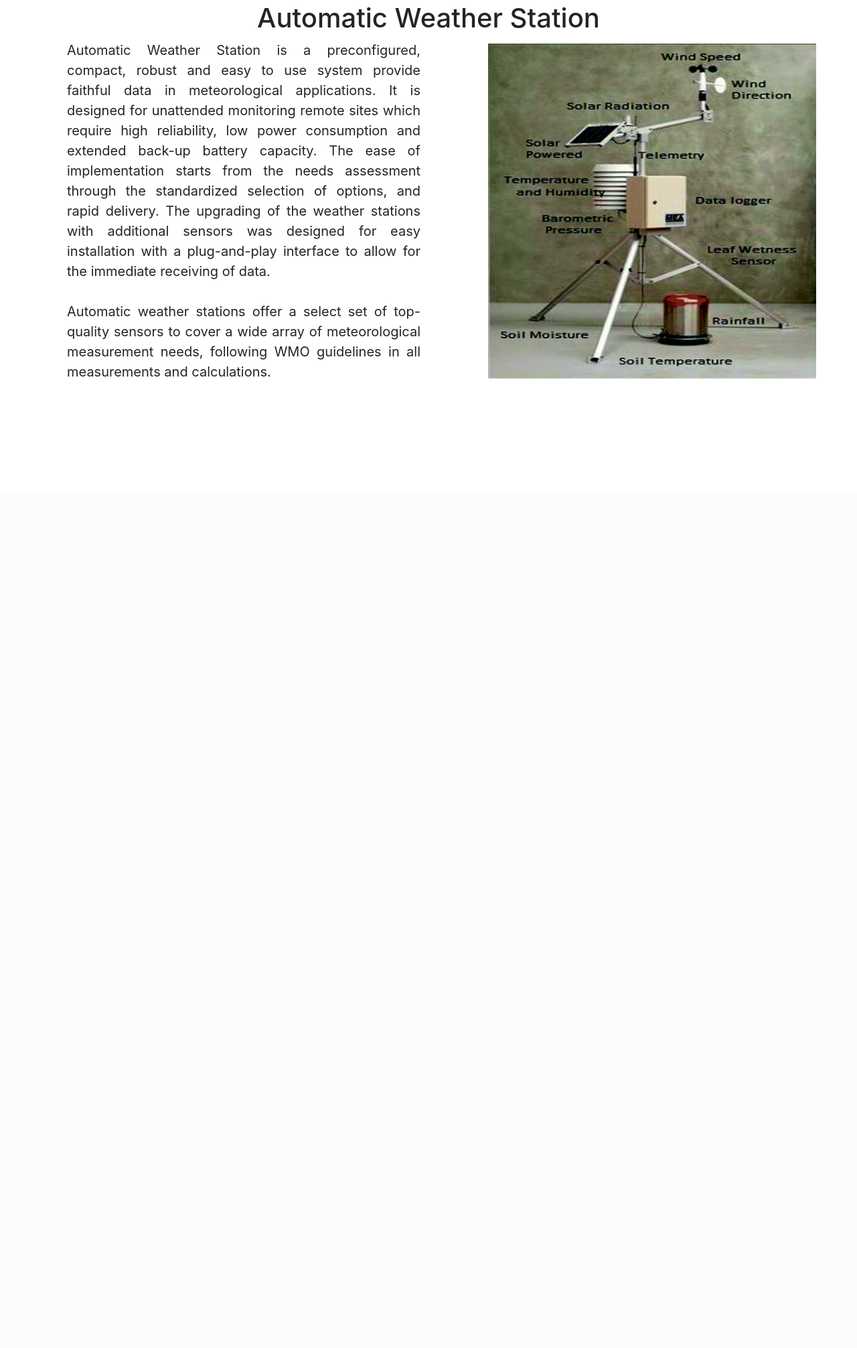
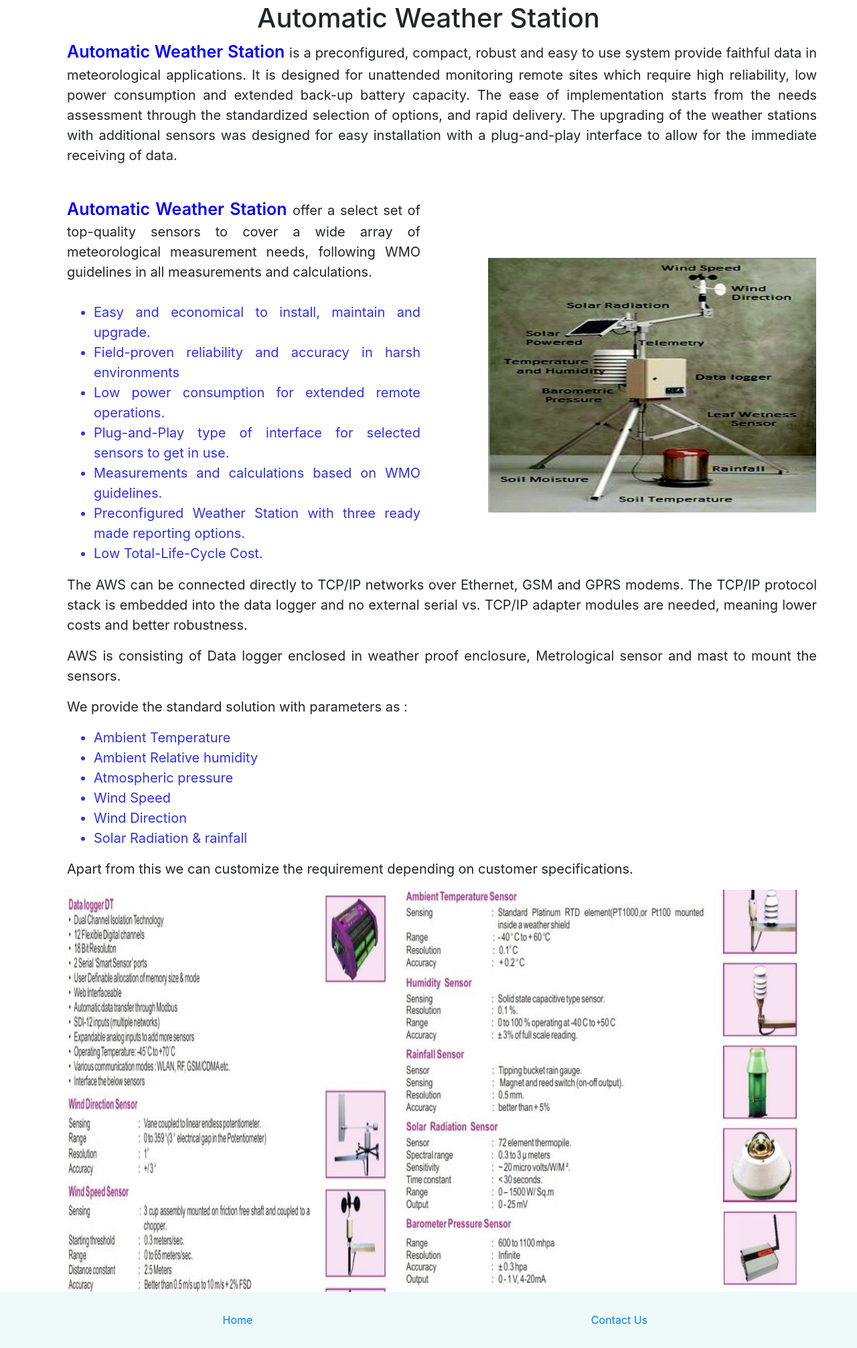
Before and after one commit to NamanMalhotra2912/AHD-India, a PHP site: page /Weather.html in a window 1280 px wide. Shown: the part 67-2079 px from the top of the page at 67% size. Before the commit the page ends 632 px from the top, so only its background shows below. Run offline with PHP 8.4, Linux system fonts and the light colour scheme; lists and menus that the app fills with data are empty.

Commit message:
Added new feature to web

```diff
--- a/Weather.html
+++ b/Weather.html
@@ -68,44 +68,109 @@
         Automatic Weather Station
     </h1>
 </div>
+<div class="paraWeather">
+  <p class="para">
+  <span class="Automatic">  Automatic Weather Station </span>is a preconfigured, compact, robust and easy to use system provide faithful data in meteorological applications. It is designed for unattended monitoring remote sites which require high reliability, low power consumption and extended back-up battery capacity. The ease of implementation starts from the needs assessment through the standardized selection of options, and rapid delivery. The upgrading of the weather stations with additional sensors was designed for easy installation with a plug-and-play interface to allow for the immediate receiving of data.<br><br>
+  </p>
+</div>
+<div class="tableWeather">
+    <table class="weather">
+        <tr>
+          <td class="weather1">
+            <span class="Automatic">Automatic Weather Station </span> offer a select set of top-quality sensors to cover a wide array of meteorological measurement needs, following WMO guidelines in all measurements and calculations.<br><br>
+                <ul class="list">
+                  <li>
+                    Easy and economical to install, maintain and upgrade.
+                  </li>
+                  <li>
+                    Field-proven reliability and accuracy in harsh environments
+                  </li>
+                  <li>
+                    Low power consumption for extended remote operations.
+                  </li>
+                  <li>
+                    Plug-and-Play type of interface for selected sensors to get in use.
+                  </li>
+                  <li>
+                    Measurements and calculations based on WMO guidelines.
+                  </li>
+                  <li>
+                    Preconfigured Weather Station with three ready made reporting options.
+                  </li>
+                  <li>
+                    Low Total-Life-Cycle Cost.
+                  </li>
+                </ul>
+        </td>
+        <td class="imageOfWeather">
+            <img src="/assets/img/weather.gif" alt="weather station" class="imgofWeather" srcset="">
+        </td>
+        </tr>
+    </table>
+  </div>
+<div class="tableWeather">
+  <p class="para">
+        The AWS can be connected directly to TCP/IP networks over Ethernet, GSM and GPRS modems. The TCP/IP protocol stack is embedded into the data logger and no external serial vs. TCP/IP adapter modules are needed, meaning lower costs and better robustness.
+  </p>
+  <p class="para">
+    AWS is consisting of Data logger enclosed in weather proof enclosure, Metrological sensor and mast to mount the sensors.
+  </p>
+  <p class="para">
+    We provide the standard solution with parameters as : <br>
+    <ul class="list2">
+      <li>
+        Ambient Temperature
+      </li>
+      <li>
+        Ambient Relative humidity
+      </li>
+      <li>
+        Atmospheric pressure
+      </li>
+      <li>
+        Wind Speed
+      </li>
+      <li>
+        Wind Direction
+      </li>
+      <li>
+        Solar Radiation & rainfall
+      </li>
+    </ul>
+  </p>
+  <p class="para">
+    Apart from this we can customize the requirement depending on customer specifications.
+  </p>
+</div>
+<!-- Weather Page ends here -->
 
-<!-- <div class="par">
-    <p class="para1">
-        Automatic Weather Station is a preconfigured, compact, robust and easy to use system provide faithful data in meteorological applications. It is designed for unattended monitoring remote sites which require high reliability, low power consumption and extended back-up battery capacity. The ease of implementation starts from the needs assessment through the standardized selection of options, and rapid delivery. The upgrading of the weather stations with additional sensors was designed for easy installation with a plug-and-play interface to allow for the immediate receiving of data.
-    </p>
-    <p class="para1">
-        Automatic weather stations offer a select set of top-quality sensors to cover a wide array of meteorological measurement needs, following WMO guidelines in all measurements and calculations.
-    </p>
-</div> -->
+<div class="container">
+  <div class="row">
+    <div class="col-sm">
+      <img src="/assets/img/Weat1.jpg" alt="weather section" class="img1" srcset="">
+    </div>
+    <div class="col-sm">
+      <img src="/assets/img/Weat2.jpg" alt="weather section" class="img2" srcset="">
+    </div>
+  </div>
+</div>
 
-<!-- <div class="containerWeather">
-    <div class="row">
-      <div class="col-sm">
-          <p class="para1">
-            Automatic Weather Station is a preconfigured, compact, robust and easy to use system provide faithful data in meteorological applications. It is designed for unattended monitoring remote sites which require high reliability, low power consumption and extended back-up battery capacity. The ease of implementation starts from the needs assessment through the standardized selection of options, and rapid delivery. The upgrading of the weather stations with additional sensors was designed for easy installation with a plug-and-play interface to allow for the immediate receiving of data.
-          </p>
-          <p class="para1">
-            Automatic weather stations offer a select set of top-quality sensors to cover a wide array of meteorological measurement needs, following WMO guidelines in all measurements and calculations.
-        </p>
+<!-- Footer Section -->
+<div class="footerSection">
+  <div class="container">
+    <div class="row"style="text-align: center;">
+      <div class="col">
+        <a href="index.html">
+        Home</a>
       </div>
-      <div class="col-sm">
-        <img src="/assets/img/weather.gif" alt="" srcset="">
+      <div class="col" style="text-align: center;">
+        <a href="ContactUs.html">
+          Contact Us</a>
       </div>
     </div>
-</div> -->
-<div class="tableWeather">
-    <table class="weather">
-        <th class="weather1">
-            <!-- <p class="para1"> -->
-                Automatic Weather Station is a preconfigured, compact, robust and easy to use system provide faithful data in meteorological applications. It is designed for unattended monitoring remote sites which require high reliability, low power consumption and extended back-up battery capacity. The ease of implementation starts from the needs assessment through the standardized selection of options, and rapid delivery. The upgrading of the weather stations with additional sensors was designed for easy installation with a plug-and-play interface to allow for the immediate receiving of data.<br><br>
-                Automatic weather stations offer a select set of top-quality sensors to cover a wide array of meteorological measurement needs, following WMO guidelines in all measurements and calculations.
-        </th>
-        <th class="imageOfWeather">
-            <img src="/assets/img/weather.gif" alt="weather station" class="imgofWeather" srcset="">
-        </th>
-    </table>
+  </div>
 </div>
-
+<!-- Footer Ends here -->
 
 </body>
 </html>
--- a/assets/css/weather.css
+++ b/assets/css/weather.css
@@ -9,8 +9,48 @@
     padding-right: 100px;
     font-size: 20px;
 }
+.weather2{
+    font-weight: 400;
+    text-align: justify;
+    padding-left: 100px;
+    /* padding-right: 100px; */
+    font-size: 20px;
+}
 .imgofWeather{
-    height: 500px;
+    height: 380px;
     width: 550px;
     padding-right: 60px;
 }
+.para{
+    font-weight: 400;
+    text-align: justify;
+    padding-left: 100px;
+    padding-right: 60px;
+    font-size: 20px;
+}
+.Automatic{
+    font-weight: 600;
+    color: blue;
+    font-size: 25px;
+}
+.list{
+    color: rgb(49, 49, 231);
+}
+.list2{
+    color: rgb(49, 49, 231);
+    font-weight: 400;
+    text-align: justify;
+    padding-left: 140px;
+    padding-right: 100px;
+    font-size: 20px;
+}
+.img1{
+    position: absolute;
+    width: 510px;
+    height: 600px;
+}
+.img2{
+    position: relative;
+    width: 600px;
+    height: 600px;
+}
```
Also changed, not shown: assets/img/Weat1.jpg (added), assets/img/Weat2.jpg (added), assets/img/Weat3.jpg.png (added).
